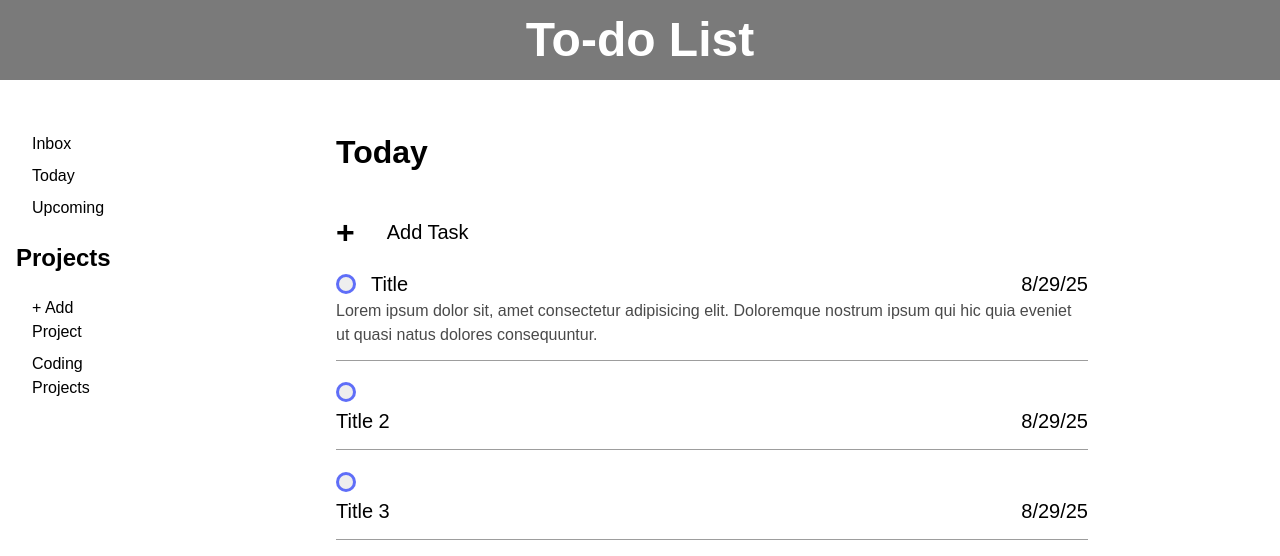
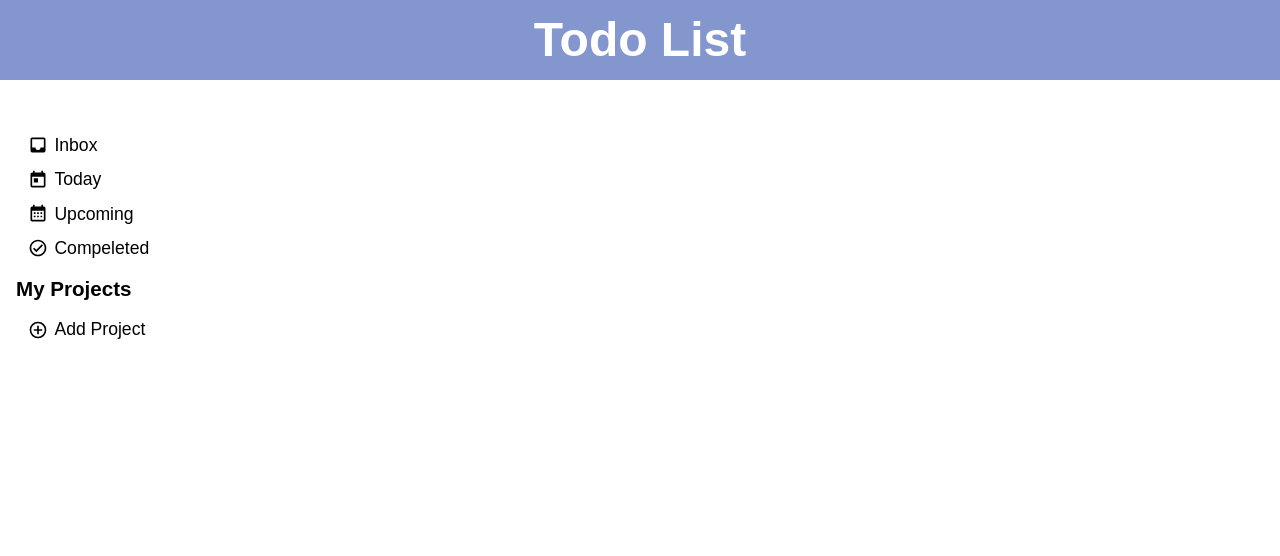
Before and after one commit to TomTatertot/todo-list, a website built with webpack: page src/template.html in a window 1280 px wide. Built offline with nearby package versions, Linux system fonts and the light colour scheme.

Commit message:
add home.js to dynamically create the header and navbar

```diff
--- /dev/null
+++ b/src/home.js
@@ -0,0 +1,69 @@
+//this module will create and return the header and navbar HTML
+// import { createElement } from "react";
+import inboxIcon from "./images/inbox.svg";
+import todayIcon from "./images/calendar-today.svg";
+import upcomingIcon from "./images/calendar-month.svg";
+import compeletedIcon from "./images/check-circle-outline.svg";
+import plusCircleIcon from "./images/plus-circle-outline.svg";
+
+function createHome(){
+    const body = document.querySelector("body");
+    const content = document.createElement("div");
+    content.id = "content";
+
+    const header = createHeader();
+    const nav = createNav();
+
+    body.append(header, content);
+    content.append(nav);
+}
+
+function createHeader() {
+    const header = document.createElement("header");
+    const h1 = document.createElement("h1");
+    h1.textContent = "Todo List";
+    header.append(h1);
+    return header;
+}
+
+function createNav() {
+    const nav = document.createElement("nav");
+
+    const home = document.createElement("div");
+    const projectHeader = document.createElement("h3");
+    const projects = document.createElement("div");
+
+    const inboxBtn = createNavButton(inboxIcon, "Inbox");
+    const todayBtn = createNavButton(todayIcon, "Today");
+    const upcomingBtn = createNavButton(upcomingIcon, "Upcoming");
+    const completedBtn = createNavButton(compeletedIcon, "Compeleted");
+
+    const addProjectBtn = createNavButton(plusCircleIcon, "Add Project");
+
+    nav.classList.add("left");
+    home.classList.add("home");
+    projects.classList.add("projects");
+
+    projectHeader.classList.add("project-header");
+    addProjectBtn.classList.add("add-project-button");
+
+    projectHeader.textContent = "My Projects";
+
+    home.append(inboxBtn, todayBtn, upcomingBtn, completedBtn);
+    projects.append(projectHeader, addProjectBtn);
+    nav.append(home, projects);
+
+    return nav;
+}
+
+function createNavButton(iconSrc, text){
+    const button = document.createElement("button");
+    const img = document.createElement("img");
+
+    img.src = iconSrc;
+    button.append(img, text);
+
+    return button;
+}
+
+export default createHome;
--- a/src/index.js
+++ b/src/index.js
@@ -3,33 +3,40 @@ import "./styles.css";
 import "./reset.css"
 import Project from "./project.js";
 import {addItem, removeItemByID} from "./taskUtils.js";
+import createHome from "./home.js";
 
+initializeWebpage();
 
+// const content = document.querySelector("#content");
+
+function initializeWebpage(){
+    createHome();
+}
 // const todoItem = new Item("title", "random description here", "8/19/25", "high")
-const todayProjects = new Project("Coding Projects");
+// const todayProjects = new Project("Coding Projects");
 
-todayProjects.addItem({
-    title: "title",
-    description: "random description",
-    dueDate: "8/20/25",
-    priority: "high"
-});
+// todayProjects.addItem({
+//     title: "title",
+//     description: "random description",
+//     dueDate: "8/20/25",
+//     priority: "high"
+// });
 
-console.log("Before remove:", JSON.stringify(todayProjects.itemList, null, 2));
+// console.log("Before remove:", JSON.stringify(todayProjects.itemList, null, 2));
 
-const itemID = todayProjects.itemList[0].ID;
-const item = todayProjects.getItemById(itemID);
-console.log(item);
+// const itemID = todayProjects.itemList[0].ID;
+// const item = todayProjects.getItemById(itemID);
+// console.log(item);
 
-item.toggleCompleted();
-item.update({
-    title: "changedTitle",
-    description: "changed",
-})
-console.log(item);
+// item.toggleCompleted();
+// item.update({
+//     title: "changedTitle",
+//     description: "changed",
+// })
+// console.log(item);
 
 
 
-todayProjects.removeItemByID(itemID);
+// todayProjects.removeItemByID(itemID);
 
-console.log("After remove:", JSON.stringify(todayProjects.itemList, null, 2));
+// console.log("After remove:", JSON.stringify(todayProjects.itemList, null, 2));
--- a/src/nav.js
+++ b/src/nav.js
@@ -1,5 +1,8 @@
 //inbox, today, upcoming
 
-export function loadInbox(){
+export function loadNav(){
 
 }
+function loadInbox(){
+
+}
--- a/src/styles.css
+++ b/src/styles.css
@@ -11,15 +11,16 @@ header{
 
   height:10vh;
 
-  background-color: rgba(0, 0, 0, 0.52);
+  background-color: rgba(18, 57, 161, 0.52);
   color: white;
   font-size: 1.5rem;
 }
 
-.content{
+
+#content{
   display: flex;
   flex-direction: row;
-  gap: 10rem;
+  /* gap: 10rem; */
 
   padding-top: 3rem;
 }
@@ -28,17 +29,22 @@ nav {
   display: flex;
   flex-direction: column;
   justify-content: left;
+  padding-left: 0.5rem;
+
 
   height: 90vh;
-  width: 15vw;
+  width: 20vw;
 
-
-  font-size: 1rem;
+  font-size: 1.1rem;
 }
 
-nav h1 {
-  padding-left: 1rem;
-  margin: 1rem 0;
+.project-header {
+  margin: 0.5rem 0.5rem;
+}
+
+nav img{
+  width: 20px;
+  height: 20px;
 }
 
 .home, .projects{
@@ -48,9 +54,12 @@ nav h1 {
 }
 
 nav button{
+  display: flex;
+  align-items: center;
+  gap: 0.4rem;
   border: none;
   text-align: start;
-  padding: 0.25rem 2rem;
+  padding: 0.25rem 1.25rem;
   background-color: inherit;
 }
 
@@ -59,13 +68,17 @@ nav button:hover{
   cursor: pointer;
 }
 
+.add-project-button p{
+  font-size: 1.25rem;
+  font-weight: bold;
+}
+
 .right{
-  width: 85vw;
+  width: 80vw;
   /* text-align: left; */
   /* padding: 0 4rem; */
   font-size:1.25rem;
-  margin-right: 10rem;
-
+  margin: 0 15rem;
 }
 
 .right h1{
@@ -103,9 +116,9 @@ nav button:hover{
   display: block;
   font-size: 1rem;
   color: rgba(0, 0, 0, 0.712);
+  padding-right: 8ch;
+  padding-left: 2.2rem;
 }
-
-
 
 .add-task {
   display: flex;
@@ -133,7 +146,7 @@ nav button:hover{
   display: inline;
   position: relative;
   padding-left: 35px;
-  margin-bottom: 12px;
+  /* margin-bottom: 12px; */
   cursor: pointer;
   font-size: 22px;
   -webkit-user-select: none;
--- a/src/template.html
+++ b/src/template.html
@@ -8,29 +8,40 @@
 </head>
 
 <body>
-    <header>
-        <h1>To-do List</h1>
+    <!-- <header>
+        <h1>Todo List</h1>
     </header>
-    <div class="content">
-        <nav class="left">
-
+    <div id="content">
+        <nav class="nav">
             <div class="home">
-                <button>Inbox</button>
-                <button>Today</button>
-                <button>Upcoming</button>
+                <button><img src="./images/inbox.svg">Inbox</button>
+                <button><img src="./images/calendar-today.svg">Today</button>
+                <button><img src="./images/calendar-month.svg">Upcoming</button>
+                <button><img src="./images/check-circle-outline.svg">Completed</button>
             </div>
-            <h1>Projects</h1>
             <div class="projects">
-                <button>+ Add Project</button>
-                <button>Coding Projects</button>
+                <h3 class="project-header">My Projects</h3>
+                <button class="add-project-button"><img src="./images/plus-circle-outline.svg">Add Project</button>
             </div>
         </nav>
         <div class="right">
             <h1>Today</h1>
-            <div class="add-task">
-                <p>+</p>
-                <button class="add-task-button">Add Task</button>
+            <div class="task">
+                <div class="task-main-info">
+                    <label class="container">
+                        <input type="checkbox">
+                        <span class="checkmark"></span>
+                    </label>
+                    <div class="task-data">
+                        <p class="task-title">Title</p>
+                        <p class="task-date">8/29/25</p>
                     </div>
+                </div>
+                <p class="task-description">Lorem ipsum dolor sit, amet consectetur adipisicing elit. Doloremque nostrum
+                    ipsum qui hic quia eveniet ut quasi natus dolores consequuntur. Lorem ipsum dolor sit amet
+                    consectetur adipisicing elit. Voluptatibus, quidem.</p>
+            </div>
+
             <div class="task">
                 <div class="task-main-info">
                     <label class="container">
@@ -47,28 +58,26 @@
             </div>
 
             <div class="task">
+                <div class="task-main-info">
                     <label class="container">
                         <input type="checkbox">
                         <span class="checkmark"></span>
                     </label>
                     <div class="task-data">
-                    <p class="task-title">Title 2</p>
+                        <p class="task-title">Title</p>
                         <p class="task-date">8/29/25</p>
                     </div>
                 </div>
+                <p class="task-description">Lorem ipsum dolor sit, amet consectetur adipisicing elit. Doloremque nostrum
+                    ipsum qui hic quia eveniet ut quasi natus dolores consequuntur.</p>
+            </div>
 
-            <div class="task">
-                <label class="container">
-                    <input type="checkbox">
-                    <span class="checkmark"></span>
-                </label>
-                <div class="task-data">
-                    <p class="task-title">Title 3</p>
-                    <p class="task-date">8/29/25</p>
+            <div class="add-task">
+                <p>+</p>
+                <button class="add-task-button">Add Task</button>
             </div>
         </div>
-        </div>
-    </div>
+    </div> -->
 </body>
 
 </html>
```
Also changed, not shown: src/images/calendar-month.svg (added), src/images/calendar-today.svg (added), src/images/check-circle-outline.svg (added), src/images/inbox.svg (added), src/images/plus-circle-outline.svg (added). Lines whose indentation alone changed are shown as unchanged.
